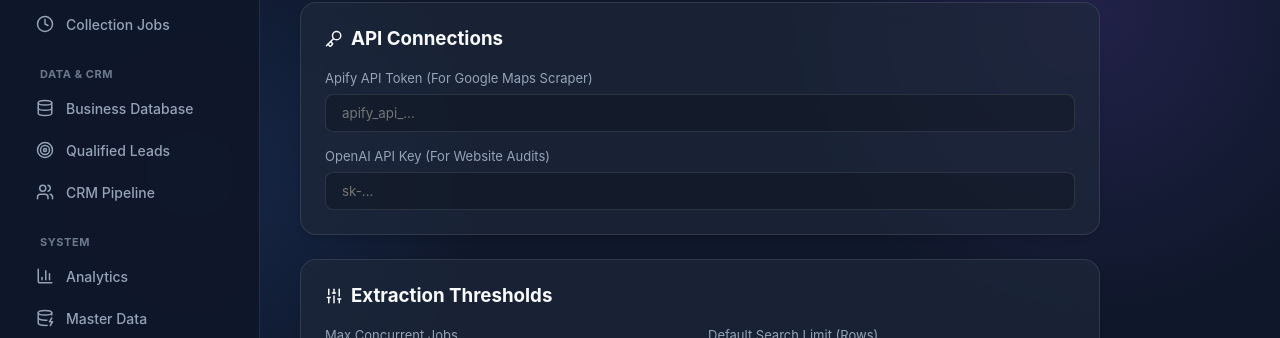
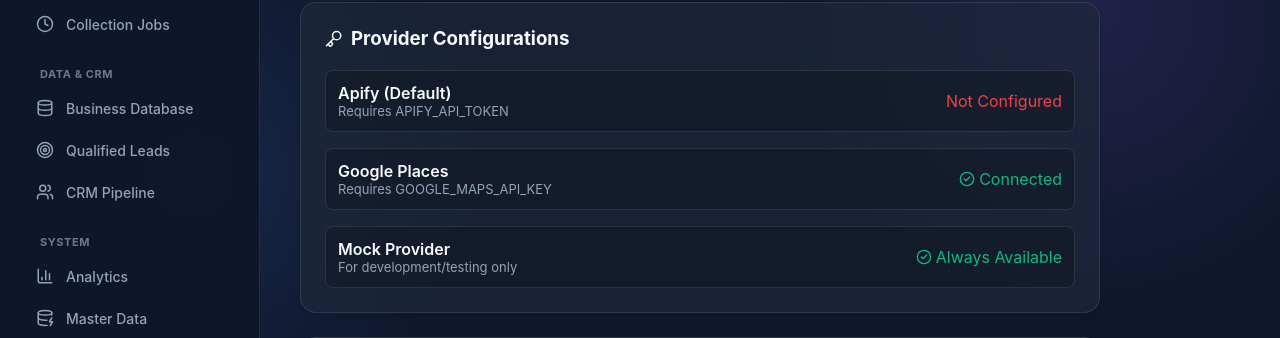
Before and after one commit to dev0priya/bizrank-app, a Next.js app: page /settings in a window 1280 px wide. Shown: the part 226-564 px from the top of the page. Built offline with nearby package versions, Linux system fonts and the light colour scheme; no server answers.

Commit message:
feat: implement multi-provider architecture (Apify default, Google Places, Mock)

```diff
--- a/app/api/jobs/[id]/route.ts
+++ b/app/api/jobs/[id]/route.ts
@@ -1,6 +1,6 @@
 import { NextResponse } from 'next/server';
 import { prisma } from '../../../../lib/prisma';
-import { GooglePlacesProvider } from '../../../../services/googlePlacesProvider';
+import { ProviderFactory } from '../../../../services/providerFactory';
 import { DataProcessor } from '../../../../services/processor';
 import { WebsiteAuditor } from '../../../../services/auditor';
 
@@ -25,11 +25,11 @@
             return NextResponse.json({ error: 'No Provider run associated' }, { status: 500 });
         }
 
-        const scraper = new GooglePlacesProvider();
+        const scraper = ProviderFactory.createProvider(job.provider || 'apify');
         const runStatus = await scraper.checkRunStatus(job.apifyRunId);
 
         if (!runStatus) {
-            return NextResponse.json({ error: 'Apify run not found' }, { status: 404 });
+            return NextResponse.json({ error: 'Run not found' }, { status: 404 });
         }
 
         if (runStatus.status === 'RUNNING' || runStatus.status === 'READY') {
--- a/app/api/jobs/route.ts
+++ b/app/api/jobs/route.ts
@@ -1,15 +1,15 @@
 import { NextResponse } from 'next/server';
 import { prisma } from '../../../lib/prisma';
-import { GooglePlacesProvider } from '../../../services/googlePlacesProvider';
+import { ProviderFactory } from '../../../services/providerFactory';
 
 export async function POST(request: Request) {
     try {
         const body = await request.json();
-        const { country, state, city, area, category, maxResults } = body;
-        console.log(`\n--- GOOGLE PLACES PAYLOAD ---`);
-        console.log(`Payload: ${JSON.stringify({ country, state, city, area, category, maxResults }, null, 2)}`);
+        const { country, state, city, area, category, maxResults, provider = 'apify' } = body;
+        console.log(`\n--- DISCOVERY JOB PAYLOAD ---`);
+        console.log(`Payload: ${JSON.stringify({ country, state, city, area, category, maxResults, provider }, null, 2)}`);
 
-        const scraper = new GooglePlacesProvider();
+        const scraper = ProviderFactory.createProvider(provider);
 
         // Start run async
         const run = await scraper.startSearch({
@@ -23,6 +23,7 @@
         const job = await prisma.collectionJob.create({
             data: {
                 apifyRunId: run.id,
+                provider: provider,
                 status: 'Running',
                 query: queryLabel,
                 progress: 0,
--- /dev/null
+++ b/app/api/settings/providers/route.ts
@@ -0,0 +1,9 @@
+import { NextResponse } from 'next/server';
+
+export async function GET() {
+    return NextResponse.json({
+        apify: !!process.env.APIFY_API_TOKEN,
+        google_places: !!process.env.GOOGLE_MAPS_API_KEY,
+        mock: true
+    });
+}
--- a/app/settings/SettingsClient.tsx
+++ b/app/settings/SettingsClient.tsx
@@ -11,6 +11,7 @@
     const [darkMode, setDarkMode] = useState(true);
 
     const [saved, setSaved] = useState(false);
+    const [providerStatus, setProviderStatus] = useState<any>({ apify: false, google_places: false, mock: true });
 
     useEffect(() => {
         // Load existing settings
@@ -19,6 +20,11 @@
         setMaxConcurrency(localStorage.getItem('bizrank_concurrency') || '5');
         setDefaultLimit(localStorage.getItem('bizrank_limit') || '50');
         setDarkMode(localStorage.getItem('bizrank_theme') !== 'light');
+
+        fetch('/api/settings/providers')
+            .then(res => res.json())
+            .then(data => setProviderStatus(data))
+            .catch(err => console.error("Failed to load provider status", err));
     }, []);
 
     const handleSave = () => {
@@ -43,36 +49,45 @@
                 Configure global application parameters, API connections, and extraction thresholds.
             </p>
 
-            {/* API KEYS */}
+            {/* PROVIDER CONFIGURATIONS */}
             <div className="glass-panel" style={{ marginBottom: '24px' }}>
                 <h3 style={{ display: 'flex', alignItems: 'center', gap: '8px', marginBottom: '20px' }}>
-                    <Key size={18} /> API Connections
+                    <Key size={18} /> Provider Configurations
                 </h3>
 
                 <div style={{ display: 'flex', flexDirection: 'column', gap: '16px' }}>
-                    <div>
-                        <label style={{ display: 'block', fontSize: '13px', color: 'var(--text-muted)', marginBottom: '8px' }}>
-                            Apify API Token (For Google Maps Scraper)
-                        </label>
-                        <input
-                            type="password"
-                            value={apifyKey}
-                            onChange={e => setApifyKey(e.target.value)}
-                            placeholder="apify_api_..."
-                            style={{ width: '100%', padding: '10px 16px', background: 'rgba(0,0,0,0.2)', color: 'white', border: '1px solid var(--border-color)', borderRadius: '8px', outline: 'none' }}
-                        />
+                    <div style={{ display: 'flex', justifyContent: 'space-between', alignItems: 'center', padding: '12px', background: 'rgba(0,0,0,0.2)', borderRadius: '8px', border: '1px solid var(--border-color)' }}>
+                        <div>
+                            <div style={{ fontWeight: 600 }}>Apify (Default)</div>
+                            <div style={{ fontSize: '13px', color: 'var(--text-muted)' }}>Requires APIFY_API_TOKEN</div>
+                        </div>
+                        <div>
+                            {providerStatus.apify ?
+                                <span style={{ color: 'var(--status-won)', display: 'flex', alignItems: 'center', gap: '4px' }}><CheckCircle2 size={16} /> Connected</span> :
+                                <span style={{ color: 'var(--status-lost)' }}>Not Configured</span>}
+                        </div>
                     </div>
-                    <div>
-                        <label style={{ display: 'block', fontSize: '13px', color: 'var(--text-muted)', marginBottom: '8px' }}>
-                            OpenAI API Key (For Website Audits)
-                        </label>
-                        <input
-                            type="password"
-                            value={openAiKey}
-                            onChange={e => setOpenAiKey(e.target.value)}
-                            placeholder="sk-..."
-                            style={{ width: '100%', padding: '10px 16px', background: 'rgba(0,0,0,0.2)', color: 'white', border: '1px solid var(--border-color)', borderRadius: '8px', outline: 'none' }}
-                        />
+
+                    <div style={{ display: 'flex', justifyContent: 'space-between', alignItems: 'center', padding: '12px', background: 'rgba(0,0,0,0.2)', borderRadius: '8px', border: '1px solid var(--border-color)' }}>
+                        <div>
+                            <div style={{ fontWeight: 600 }}>Google Places</div>
+                            <div style={{ fontSize: '13px', color: 'var(--text-muted)' }}>Requires GOOGLE_MAPS_API_KEY</div>
+                        </div>
+                        <div>
+                            {providerStatus.google_places ?
+                                <span style={{ color: 'var(--status-won)', display: 'flex', alignItems: 'center', gap: '4px' }}><CheckCircle2 size={16} /> Connected</span> :
+                                <span style={{ color: 'var(--status-lost)' }}>Not Configured</span>}
+                        </div>
+                    </div>
+
+                    <div style={{ display: 'flex', justifyContent: 'space-between', alignItems: 'center', padding: '12px', background: 'rgba(0,0,0,0.2)', borderRadius: '8px', border: '1px solid var(--border-color)' }}>
+                        <div>
+                            <div style={{ fontWeight: 600 }}>Mock Provider</div>
+                            <div style={{ fontSize: '13px', color: 'var(--text-muted)' }}>For development/testing only</div>
+                        </div>
+                        <div>
+                            <span style={{ color: 'var(--status-won)', display: 'flex', alignItems: 'center', gap: '4px' }}><CheckCircle2 size={16} /> Always Available</span>
+                        </div>
                     </div>
                 </div>
             </div>
--- a/services/scraper.ts
+++ b/services/apifyProvider.ts
@@ -1,21 +1,13 @@
 import { ApifyClient } from 'apify-client';
 import { Config } from '../config/config';
+import { BusinessProvider, SearchParams } from './providerFactory';
 
-export interface SearchParams {
-    country?: string;
-    state?: string;
-    city?: string;
-    area?: string;
-    category?: string;
-    maxResults?: number;
-}
-
-export class GoogleMapsScraper {
+export class ApifyProvider implements BusinessProvider {
     private client: ApifyClient;
 
     constructor() {
         if (!Config.APIFY_API_TOKEN) {
-            throw new Error("APIFY_API_TOKEN is not set in environment variables.");
+            throw new Error("APIFY_API_TOKEN is missing. Please configure it in .env to use the Apify provider.");
         }
         this.client = new ApifyClient({ token: Config.APIFY_API_TOKEN });
     }
@@ -50,11 +42,20 @@
         const run = await this.client.actor(Config.APIFY_ACTOR_ID).start(runInput);
         console.log(`Scraper started. Run ID: ${run.id}`);
 
-        return run;
+        return {
+            id: run.id,
+            status: run.status,
+            defaultDatasetId: run.defaultDatasetId
+        };
     }
 
     async checkRunStatus(runId: string) {
-        return await this.client.run(runId).get();
+        const run = await this.client.run(runId).get();
+        return {
+            id: run!.id,
+            status: run!.status,
+            defaultDatasetId: run!.defaultDatasetId
+        };
     }
 
     async getDatasetItems(datasetId: string) {
--- /dev/null
+++ b/services/providerFactory.ts
@@ -0,0 +1,43 @@
+import { ApifyProvider } from './apifyProvider';
+import { GooglePlacesProvider } from './googlePlacesProvider';
+import { MockProvider } from './mockProvider';
+
+export interface SearchParams {
+    country?: string;
+    state?: string;
+    city?: string;
+    area?: string;
+    category?: string;
+    maxResults?: number;
+}
+
+export interface BusinessProvider {
+    startSearch(params: SearchParams): Promise<{
+        id: string;
+        status: string;
+        defaultDatasetId: string;
+    }>;
+    checkRunStatus(runId: string): Promise<{
+        id: string;
+        status: string;
+        defaultDatasetId: string;
+    }>;
+    getDatasetItems(datasetId: string): Promise<any[]>;
+}
+
+export class ProviderFactory {
+    static createProvider(providerType: string): BusinessProvider {
+        switch (providerType) {
+            case 'apify':
+                return new ApifyProvider();
+            case 'google_places':
+                return new GooglePlacesProvider();
+            case 'mock':
+                return new MockProvider();
+            default:
+                // Default to Apify if unknown
+                console.warn(`[ProviderFactory] Unknown provider type '${providerType}', falling back to 'apify'`);
+                return new ApifyProvider();
+        }
+    }
+}
```
Also changed, not shown: app/discovery/page.tsx (+25 -2 lines), services/googlePlacesProvider.ts (+2 -9 lines), services/mockProvider.ts (+2 -9 lines), 1 other file (tests, documents, lock files or other folders).
